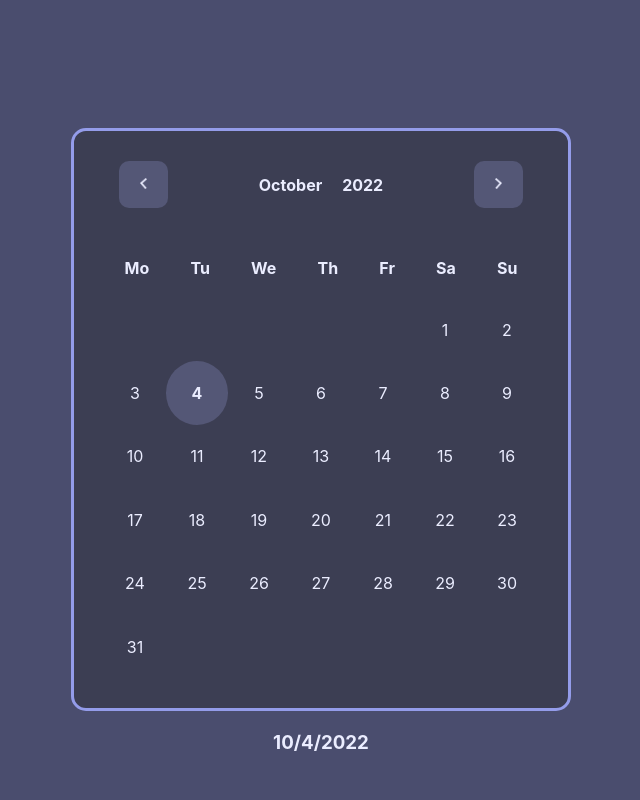
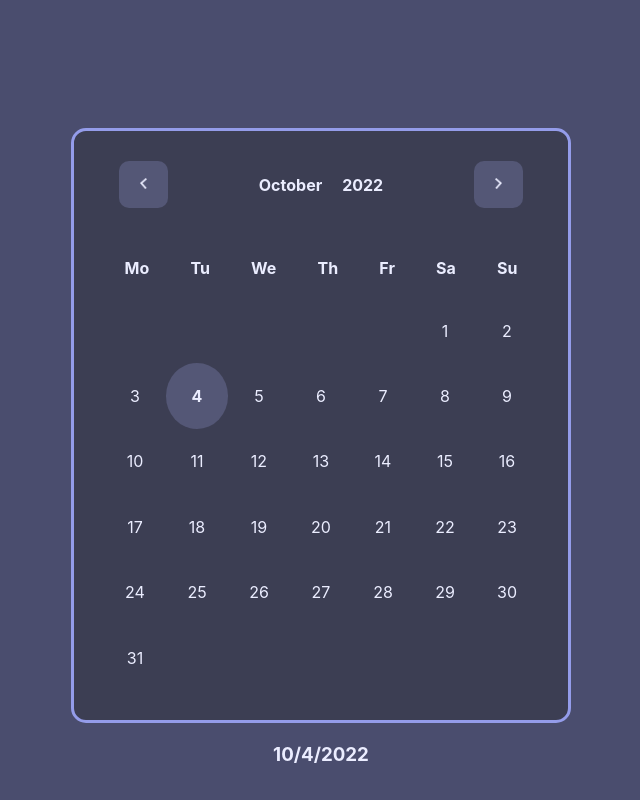
Before and after one commit to NARUDESIGNS/date-peeker, a React (Create React App) app: page / in a window 1280 px wide. Shown: the whole page, without its empty margins (319-959 px from the left). Built offline with nearby package versions, Linux system fonts and the light colour scheme.

Commit message:
Added functionality to pick date

```diff
--- a/src/components/Calendar.css
+++ b/src/components/Calendar.css
@@ -70,12 +70,17 @@
     text-align: center;
     padding: 35% 0;
     border-radius: 50%;
+    border: 1px solid transparent;
 }
 .calendar .days .day:hover {
     cursor: pointer;
     background-color: #45465a;
 }
 
+.calendar .days .selected-day {
+    border: 1px solid rgb(148, 156, 234, 52);
+    font-weight: bold;
+}
 .calendar .days .current-day {
     background-color: #545776;
     font-weight: bold;
--- a/src/components/Calendar.js
+++ b/src/components/Calendar.js
@@ -4,11 +4,12 @@ import leftArrow from '../assets/left-arrow.png'
 import rightArrow from '../assets/right-arrow.png'
 import { months, specialMonths } from '../utils/data';
 
-function Calendar({ setCurrentView, selectedMonth, selectedYear, selectedDate }) {
+function Calendar({ setCurrentView, selectedDay, setSelectedDay, selectedMonth, selectedYear, selectedDate }) {
 	const date = new Date()
   const chosenDate = new Date(selectedDate);
 	const days = [];
   const monthDays = specialMonths[months[selectedMonth - 1]] || 31; // handle special months' number of days
+  // const selectedDay = 3;
 
   let startDate = chosenDate.getDay() || date.getDay();
   // fill non-start days with blank spaces
@@ -24,9 +25,9 @@ function Calendar({ setCurrentView, selectedMonth, selectedYear, selectedDate })
       (chosenDate.getMonth() === date.getMonth()) &&
       (i === date.getDate()))
     {
-      days.push( <p className="current-day day" key={i}> { i } </p> );
+      days.push( <p onClick={() => setSelectedDay(i)} className="current-day day" key={i}> { i } </p> );
     } else {
-      days.push( <p className="day" key={i}> { i } </p> );
+      days.push( <p onClick={() => setSelectedDay(i)} className={`day ${selectedDay === i ? "selected-day" : null}`} key={i}> { i } </p> );
     }
 	}
 
```
